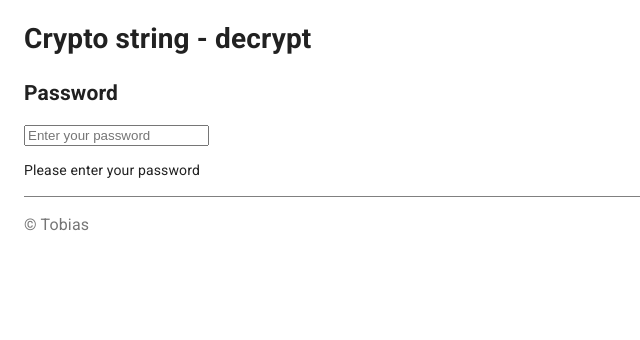
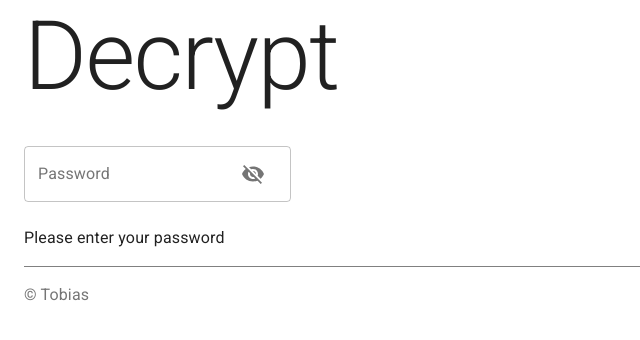
Before and after one commit to Tobi-mmt/crypto-text, a Next.js app: page /decrypt/1 in a window 1280 px wide. Shown: the top 340 px of the page, without its empty margins (0-640 px from the left). Built offline with nearby package versions, Linux system fonts and the light colour scheme.

Commit message:
feat: add styles to decrypt page

```diff
--- a/pages/decrypt/[cypherBase64].tsx
+++ b/pages/decrypt/[cypherBase64].tsx
@@ -1,8 +1,39 @@
 import React, { ReactElement, useState, useEffect } from "react";
-import Layout from "../../components/Layout";
 import { decrypt } from "../../lib/crypto";
 import { getKeyFromRouter } from "../../lib/key";
 import { useRouter } from "next/router";
+
+import Layout from "../../components/Layout";
+import Typography from "@material-ui/core/Typography";
+import { makeStyles } from "@material-ui/core/styles";
+import TextField from "@material-ui/core/TextField";
+import OutlinedInput from "@material-ui/core/OutlinedInput";
+import InputAdornment from "@material-ui/core/InputAdornment";
+import IconButton from "@material-ui/core/IconButton";
+import FormControl from "@material-ui/core/FormControl";
+import InputLabel from "@material-ui/core/InputLabel";
+
+import Visibility from "@material-ui/icons/Visibility";
+import VisibilityOff from "@material-ui/icons/VisibilityOff";
+
+const useStyles = makeStyles((theme) => ({
+  root: {
+    display: "flex",
+    flexWrap: "wrap",
+  },
+  textField: {
+    marginBottom: theme.spacing(3),
+  },
+  cardsWrapper: {
+    display: "flex",
+  },
+  cards: {
+    width: "100%",
+  },
+  firstCard: {
+    marginRight: theme.spacing(3),
+  },
+}));
 
 const IndexPage = (): ReactElement => {
   const router = useRouter();
@@ -10,6 +41,8 @@ const IndexPage = (): ReactElement => {
   const [plainText, setPlainText] = useState<string>("");
   const [key, setKey] = useState<string>(""); //23456ytrew56
   const [error, setError] = useState<string>("");
+  const classes = useStyles();
+  const [showPassword, setShowPassword] = useState<boolean>(false);
 
   useEffect(() => {
     const key = getKeyFromRouter(router);
@@ -33,23 +66,46 @@ const IndexPage = (): ReactElement => {
 
   return (
     <Layout title="Crypto string">
-      <h1>Crypto string - decrypt</h1>
+      <Typography variant="h1" gutterBottom>
+        Decrypt
+      </Typography>
 
-      <h2>Password</h2>
-      <input
-        type="text"
-        placeholder="Enter your password"
-        value={key}
-        onChange={(e) => setKey(e.target.value)}
-      />
+      <FormControl variant="outlined">
+        <InputLabel htmlFor="password">Password</InputLabel>
+        <OutlinedInput
+          id="password"
+          fullWidth
+          className={classes.textField}
+          value={key}
+          onChange={(e) => setKey(e.target.value)}
+          type={showPassword ? "text" : "password"}
+          labelWidth={70}
+          endAdornment={
+            <InputAdornment position="end">
+              <IconButton
+                aria-label="toggle password visibility"
+                onClick={() => setShowPassword(!showPassword)}
+              >
+                {showPassword ? <Visibility /> : <VisibilityOff />}
+              </IconButton>
+            </InputAdornment>
+          }
+        />
+      </FormControl>
+
       {error ? (
-        <p>{error}</p>
+        <Typography>{error}</Typography>
       ) : (
-        <>
-          <hr />
-          <h2>Your secret Message</h2>
-          <p>{plainText}</p>
-        </>
+        <TextField
+          multiline
+          fullWidth
+          className={classes.textField}
+          label="Your secret Message"
+          variant="outlined"
+          placeholder="Dear Alice ..."
+          rows={4}
+          value={plainText}
+        />
       )}
     </Layout>
   );
--- a/pages/index.tsx
+++ b/pages/index.tsx
@@ -64,7 +64,7 @@ const IndexPage = (): ReactElement => {
   return (
     <Layout title="Crypto string">
       <Typography variant="h1" gutterBottom>
-        Crypto string - encrypt
+        Encrypt
       </Typography>
 
       <FormControl variant="outlined">
```
